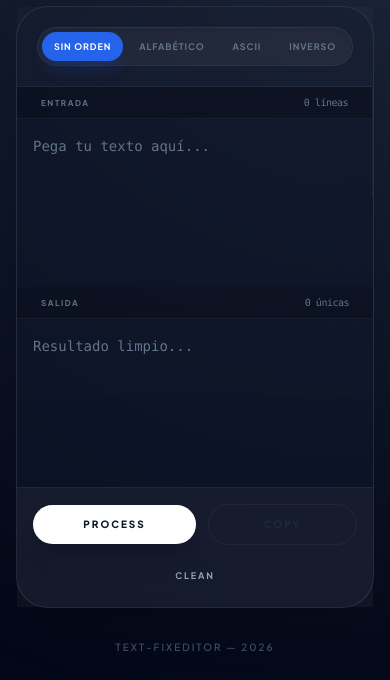
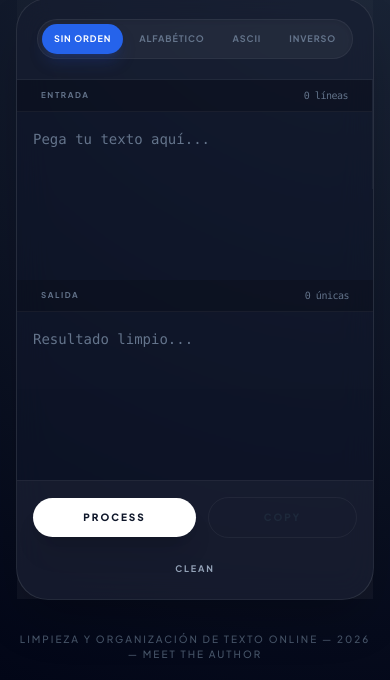
Before and after one commit to EstickSB/Tex-FixClean, an Astro site: page / in a window 390 px wide. Shown: the part 164-844 px from the top of the page. Built offline with nearby package versions, Linux system fonts and the light colour scheme; Astro itself is replaced by a stand-in of ours.

Commit message:
feat: Multilingual and responsive design fixed0

```diff
--- a/src/components/Footer.jsx
+++ b/src/components/Footer.jsx
@@ -1,7 +1,7 @@
 const Footer = () => {
   return (
     <footer className="mt-8 text-[10px] text-slate-600 uppercase tracking-[0.2em] font-medium text-center">
-      Text-FixEditor — 2026
+      Limpieza y Organización de Texto Online — 2026 — <a className="cursor-pointer" href="https://github.com/EstickSB">Meet the author</a>
     </footer>
   );
 };
--- a/src/pages/index.astro
+++ b/src/pages/index.astro
@@ -3,6 +3,6 @@ import Layout from '../layouts/Layout.astro';
 import App from '../components/App';
 ---
 
-<Layout title="Tex-FixClean">
+<Layout title="Limpieza y Organización de Texto Online">
   <App client:load />
 </Layout>
```
